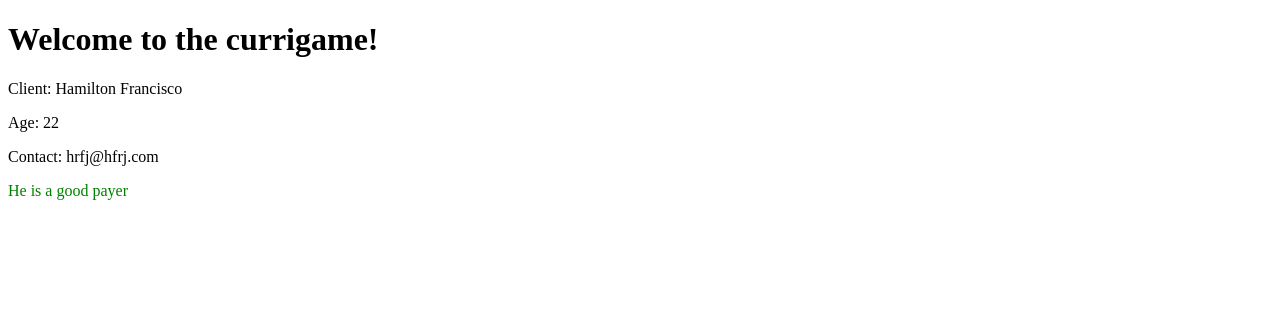
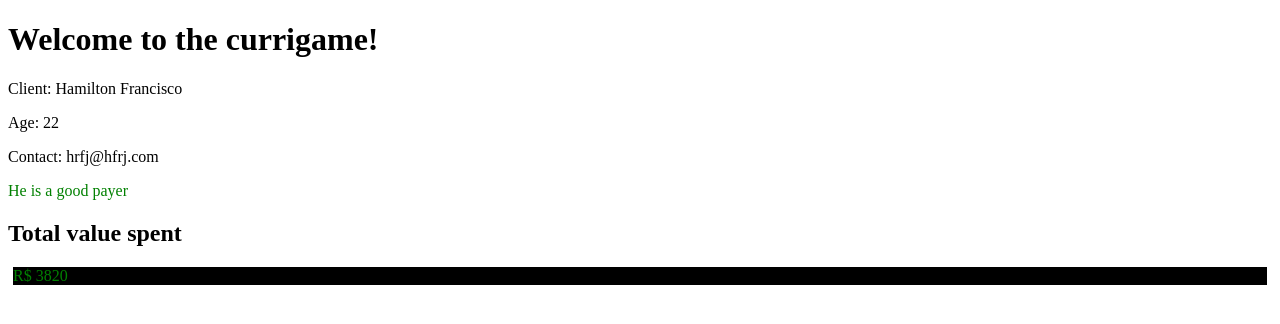
Before and after one commit to HamiltonFRJ/SlapOnMyFace, a React (Vite) app: page / in a window 1280 px wide. Shown: the top 324 px of the page. Built offline with nearby package versions, Linux system fonts and the light colour scheme.

Commit message:
started the part of total value spent

```diff
--- a/src/App.jsx
+++ b/src/App.jsx
@@ -43,6 +43,10 @@ const App = () => {
       <Welcome />
       <PersonalData />
       <Historic />
+      <div>
+        <h2>Total value spent</h2>
+        <p style={{color: totalGasto > 3500 ? "green" : "yellow", backgroundColor:"black", margin:"5px"}}>R$ {totalGasto}</p>
+      </div>
     </div>
   )
 }
```
